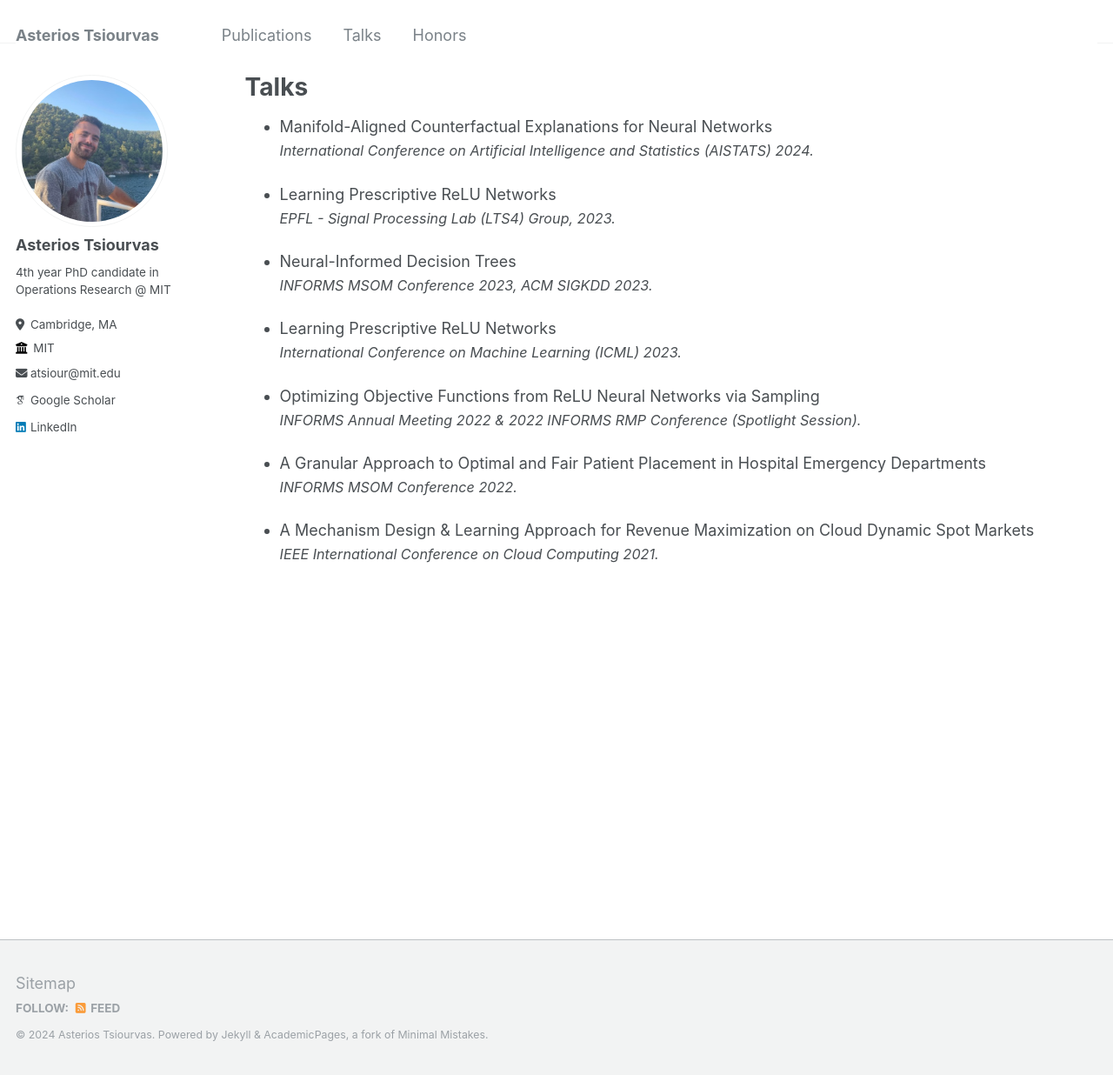
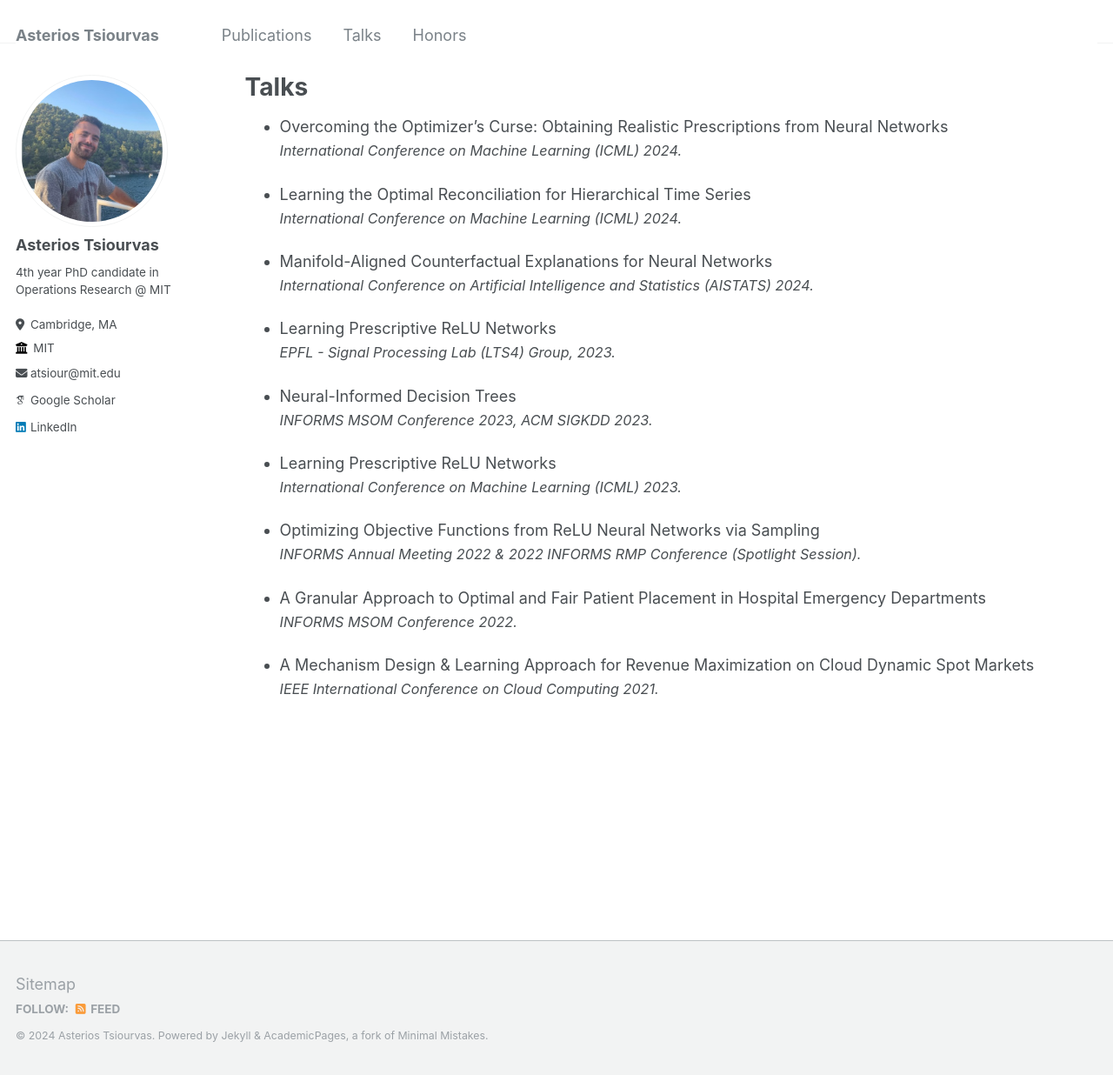
Before and after one commit to asterios-tsiourvas/asterios-tsiourvas.github.io, a Jekyll site: the page built from _pages/talks.md, in a window 1280 px wide and 1236 px high. Shown: the whole window at 87% size. Built offline with Jekyll 4.4.1, drawn with Linux system fonts in a browser that asks for light colours; some web fonts are replaced.

Commit message:
initial_commit

```diff
--- a/_pages/talks.md
+++ b/_pages/talks.md
@@ -4,6 +4,12 @@ title: "Talks"
 permalink: /talks/
 author_profile: true
 ---
+
+- Overcoming the Optimizer’s Curse: Obtaining Realistic Prescriptions from Neural Networks <br>
+ <span style="font-size: 0.9em;">*International Conference on Machine Learning (ICML) 2024.*</span>
+
+- Learning the Optimal Reconciliation for Hierarchical Time Series <br>
+ <span style="font-size: 0.9em;">*International Conference on Machine Learning (ICML) 2024.*</span>
 
 - Manifold-Aligned Counterfactual Explanations for Neural Networks <br>
  <span style="font-size: 0.9em;">*International Conference on Artificial Intelligence and Statistics (AISTATS) 2024.*</span>
```
Also changed, not shown: _pages/about.md (+1 -1 lines).
